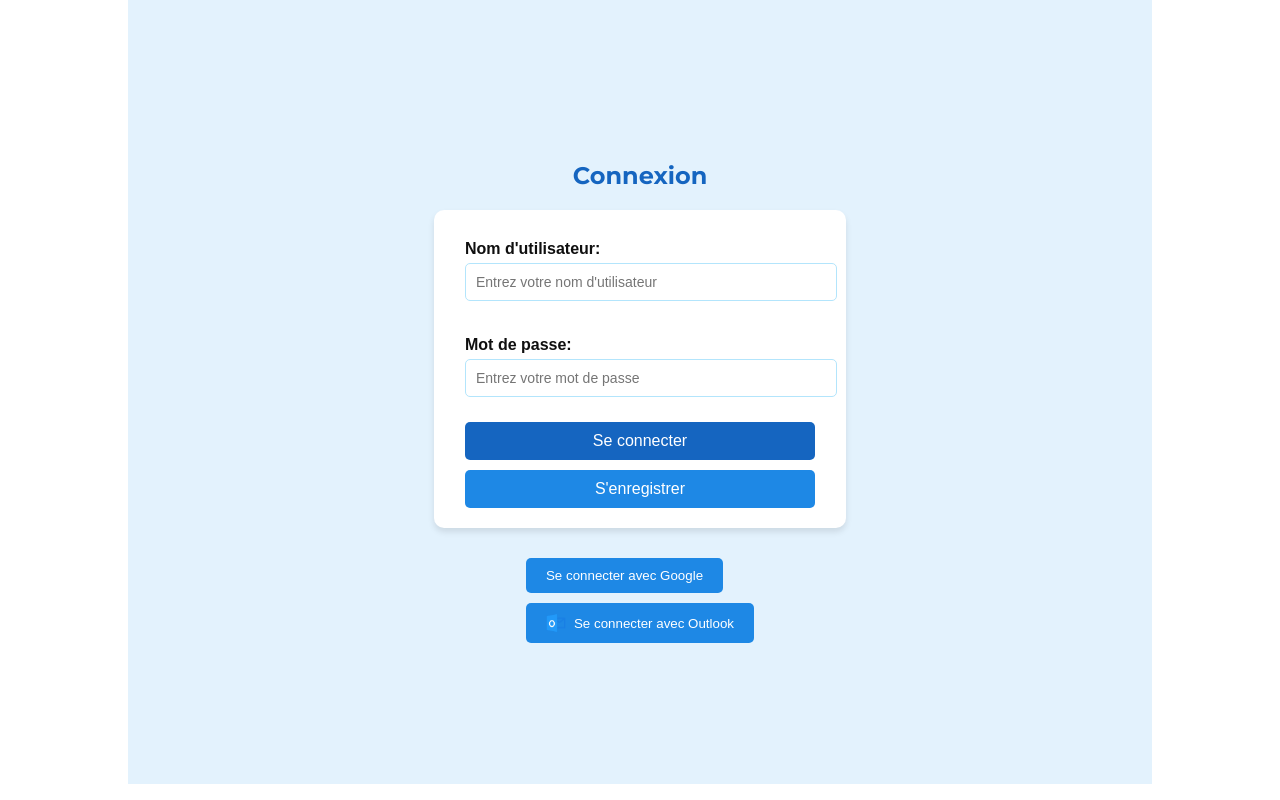
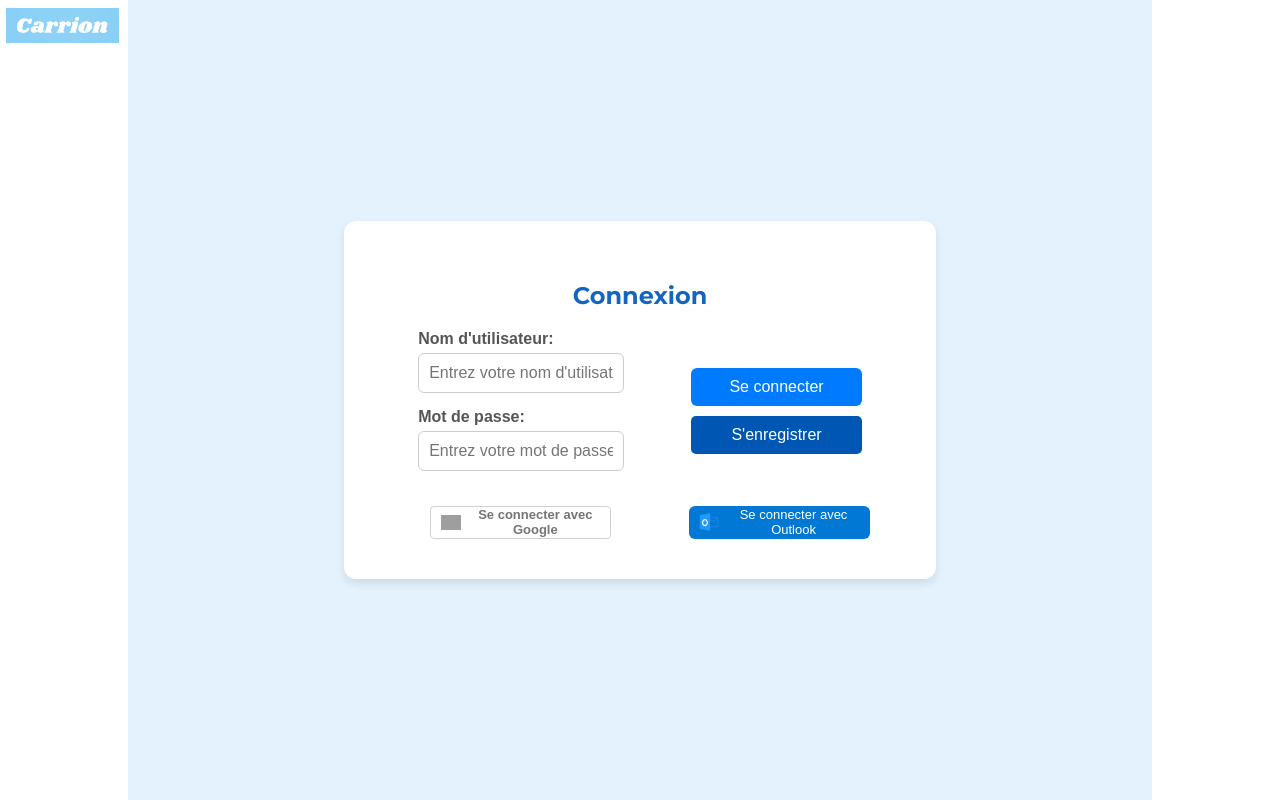
Before and after one commit to melk-hub/Carrion, a React (Create React App) app in the folder EIP/front_end/carrion/: page /login in a window 1280 px wide. Built offline with nearby package versions, Linux system fonts and the light colour scheme; no server answers; grey boxes are pictures that could not be loaded.

Commit message:
[FEAT]new design for login register

```diff
--- a/EIP/front_end/carrion/src/pages/GoogleLoginBtn.js
+++ b/EIP/front_end/carrion/src/pages/GoogleLoginBtn.js
@@ -1,5 +1,5 @@
 import React from 'react';
-// import { useNavigate } from 'react-router-dom';
+import "../styles/LoginPage.css";
 
 const GoogleLoginButton = () => {
     const GOOGLE_ID = process.env.REACT_APP_GOOGLE_CLIENT_ID;
@@ -12,8 +12,9 @@ const GoogleLoginButton = () => {
     };
 
     return (
-        <button onClick={handleGoogleLogin} style={{ display: 'flex', alignItems: 'center' }}>
-            Se connecter avec Google
+        <button className="google-login-button" onClick={handleGoogleLogin} style={{marginTop: "0", marginRight: "4em", marginLeft: "3.5em", height: "2.5em"}}>
+        <img src="https://developers.google.com/identity/images/g-logo.png" alt="Google Logo" />
+        Se connecter avec Google
         </button>
     );
 };
--- a/EIP/front_end/carrion/src/pages/Landing.js
+++ b/EIP/front_end/carrion/src/pages/Landing.js
@@ -52,10 +52,12 @@ function Landing() {
   return (
     <div>
       <header className="fixed-header">
-        <h1 className="logo"><img src={logo} alt="Carrion"/></h1>
-        <div className="header-buttons">
-          <button onClick={handleLoginClick} className="login-button">Se connecter</button>
-          <button onClick={handleRegisterToggle} className="register-button">S'inscrire</button>
+        <div className="logo"><img src={logo} alt="Carrion"/></div>
+        <div
+          className="header-buttons"
+          style={{ position: "absolute", right: "20px", top: "50%", transform: "translateY(-50%)" }} >
+            <button onClick={handleLoginClick} className="login-button">Se connecter</button>
+            <button onClick={handleRegisterToggle} className="register-button">S'inscrire</button>
         </div>
       </header>
 
@@ -84,10 +86,6 @@ function Landing() {
           <div className="service-card">
             <h3>Rappels et notifications personnalisés</h3>
             <p>Recevez des rappels automatiques pour vos candidatures en attente de réponse ou vos entretiens à venir. Restez organisé et proactif.</p>
-          </div>
-          <div className="service-card">
-            <h3>Espace documents professionels</h3>
-            <p>Centralisez et gérez tous vos documents importants, tels que CV, lettres de motivation, et portfolios. Accédez-y facilement à tout moment pour simplifier vos démarches</p>
           </div>
           <div className="service-card">
             <h3>Espace documents professionels</h3>
--- a/EIP/front_end/carrion/src/pages/Login.js
+++ b/EIP/front_end/carrion/src/pages/Login.js
@@ -5,6 +5,7 @@ import { useNavigate } from 'react-router-dom';
 import outlookIcon from '../assets/outlook-logo.png';
 import "../styles/LoginPage.css";
 import GoogleLoginButton from './GoogleLoginBtn';
+import logo from '../assets/carrion_logo.png';
 
 function Login({ setIsAuthenticated }) {
   const navigate = useNavigate();
@@ -53,12 +54,16 @@ function Login({ setIsAuthenticated }) {
   const handleRegisterRedirect = () => {
     navigate('/register');
   }
-
   return (
     <div className="login-page">
+      <img src={logo} className="logo-home" onClick={() => navigate("/")} />
+
+      <div className="login-container">
         <h2>Connexion</h2>
         <form onSubmit={handleLogin}>
-            <div>
+          <div className="form-content">
+            <div className="input-fields">
+              <div className="input-group">
                 <label>Nom d'utilisateur:</label>
                 <input
                   type="text"
@@ -66,10 +71,11 @@ function Login({ setIsAuthenticated }) {
                   value={credentials.identifier}
                   onChange={handleChange}
                   placeholder="Entrez votre nom d'utilisateur"
-                    //required
+                  required
                 />
               </div>
-            <div>
+
+              <div className="input-group">
                 <label>Mot de passe:</label>
                 <input
                   type="password"
@@ -77,21 +83,28 @@ function Login({ setIsAuthenticated }) {
                   value={credentials.password}
                   onChange={handleChange}
                   placeholder="Entrez votre mot de passe"
-                    //required
+                  required
                 />
               </div>
-            {errorMessage && <p style={{ color: 'red' }}>{errorMessage}</p>}
-            <button type="submit">Se connecter</button>
-            <button onClick={handleRegisterRedirect}>
+
+              {errorMessage && <p className="error-message">{errorMessage}</p>}
+            </div>
+
+              <div className="button-group">
+                <button type="submit" className="login-button">Se connecter</button>
+                <button onClick={handleRegisterRedirect} className="register-button">
                   S'enregistrer
                 </button>
-        </form>
-        <div>
-          <GoogleLoginButton></GoogleLoginButton>
-          <button onClick={handleLoginSuccess} style={{ display: 'flex', alignItems: 'center' }}>
-          <img src={outlookIcon} alt="Outlook" style={{ width: '20px', marginRight: '8px' }} />
+              </div>
+              </div>
+                <div className="social-login" style={{ display: "flex", justifyContent: "space-between", alignItems: "center", width: "100%"}}>
+                <GoogleLoginButton />
+                <button onClick={handleLoginSuccess} className="outlook-button" style={{marginTop: "0", marginRight: "2em", marginLeft: "2em", height: "2.5em"}} >
+                  <img src={outlookIcon} alt="Outlook" />
                   Se connecter avec Outlook
                 </button>
+              </div>
+        </form>
       </div>
     </div>
   );
--- a/EIP/front_end/carrion/src/pages/Register.js
+++ b/EIP/front_end/carrion/src/pages/Register.js
@@ -60,7 +60,7 @@ function Register({ setIsAuthenticated }) {
 
   return (
     <div className="register-page">
-      <img src={logo} className="logo" onClick={() => navigate("/dashboard")}/>
+      <img src={logo} className="logo-home" onClick={() => navigate("/")}/>
       <h2 className="register-title">S'enregistrer</h2>
       <div className="register-form">
         <div>
--- a/EIP/front_end/carrion/src/styles/Landing.css
+++ b/EIP/front_end/carrion/src/styles/Landing.css
@@ -1,7 +1,7 @@
 /* Header */
 .fixed-header {
 position: fixed;
-height: 5%;
+height: 7%;
 width: 80%;
 background-color: var(--secondary-color);
 box-shadow: 0 2px 4px var(--shadow-color);
@@ -12,16 +12,18 @@ align-items: center;
 }
 
 .logo img {
-width: 175px;
+width: 9em;
+margin: 0em 1.5em;
 }
 
 .header-buttons button {
-margin-right: 20px;
-padding: 5px 20px;
-font-size: 1.2rem;
-width: 150px;
-border: 0.5px solid var(--primary-color);
-border-radius: 20px;
+margin-bottom: 0.5em;
+margin-right: 1em;
+padding: 0.3em 1em;
+font-size: 1.2em;
+width: 10em;
+border: 0.1em solid var(--primary-color);
+border-radius: 1.5em;
 cursor: pointer;
 background-color: var(--secondary-color);
 }
@@ -115,16 +117,17 @@ justify-content: space-around;
 .service-card {
 position: relative;
 background-color: var(--primary-color);
-padding: 20px 20px;
+padding: 20px 40px;
 text-align: center;
 width: 14.5%;
 border-radius: 10px;
 box-shadow: 0 4px 6px var(--shadow-color);
+overflow: hidden;
 }
 
 .service-card h3 {
-margin: 20px 0 100px;
-font-size: 2rem;
+margin: 20px 0 20px;
+font-size: 1.5rem;
 font-weight: normal;
 }
 
--- a/EIP/front_end/carrion/src/styles/LoginPage.css
+++ b/EIP/front_end/carrion/src/styles/LoginPage.css
@@ -1,109 +1,163 @@
-.login-page {
-  background-color: #e3f2fd;
-  min-height: 98vh;
-  display: flex;
-  flex-direction: column;
-  justify-content: center;
-  align-items: center;
-  font-family: Arial, sans-serif;
-}
 
 .login-page h2 {
   color: #1565c0;
   margin-bottom: 20px;
 }
 
-form {
-  background-color: #ffffff;
-  padding: 3%;
-  padding-top: 1%;
-  padding-bottom: 2%;
-  border-radius: 10px;
-  box-shadow: 0 4px 6px rgba(0, 0, 0, 0.1);
-  width: 100%;
-  max-width: 350px;
-  overflow: hidden;
+.logo-home {
+  position: absolute;
+  top: 1%;
+  left: 0.5%;
+  width: 8.8%;
 }
 
-form label {
-  color: #0f0f0f;
-  font-weight: bold;
-  display: block;
-  margin-bottom: 5px;
+.login-page {
+  display: flex;
+  flex-direction: column;
+  align-items: center;
+  justify-content: center;
+  height: 100vh;
+  background-color: #e3f2fd;
+  font-family: Arial, sans-serif;
 }
 
-form input {
+.login-container {
+  background: white;
+  padding: 40px;
+  border-radius: 12px;
+  box-shadow: 0px 4px 10px rgba(0, 0, 0, 0.1);
+  text-align: center;
+  width: 50%;
+}
+
+.form-content {
+  display: flex;
+  justify-content: space-between;
+  align-items: flex-start;
+}
+
+.input-fields {
+  flex: 1;
+  text-align: left;
+}
+
+.input-group {
+  margin-bottom: 15px;
+  width: 60%;
+  margin-left: 10%;
+}
+
+.input-group label {
+  display: block;
+  font-weight: bold;
+  margin-bottom: 5px;
+  color: #555;
+}
+
+.input-group input {
+  width: 90%;
+  padding: 10px;
+  border: 1px solid #ccc;
+  border-radius: 6px;
+  font-size: 1rem;
+  outline: none;
+}
+
+.input-group input:focus {
+  border-color: #007bff;
+  box-shadow: 0px 0px 5px rgba(0, 123, 255, 0.2);
+}
+
+/* Messages d'erreur */
+.error-message {
+  color: red;
+  font-size: 0.9rem;
+}
+
+/* Boutons à droite */
+.button-group {
+  flex: 0.5;
+  display: flex;
+  flex-direction: column;
+  align-items: flex-end;
+  width: 100%;
+  margin-top: 3.7%;
+}
+
+button {
   width: 100%;
   padding: 10px;
-  margin-bottom: 15px;
-  border: 1px solid #b3e5fc;
-  border-radius: 5px;
-  font-size: 14px;
+  border: none;
+  border-radius: 6px;
+  font-size: 1rem;
+  cursor: pointer;
+  margin-top: 10px;
+  margin-right: 20%;
+  width: 100%;
 }
 
-form button {
-  width: 100%;
-  padding: 10px;
-  margin-top: 10px;
-  border: none;
-  border-radius: 5px;
-  font-size: 16px;
-  cursor: pointer;
+.login-button {
+  background-color: #007bff;
+  color: white;
+  margin-top: 1.15em;
 }
 
-form button[type="submit"] {
-  background-color: #1565c0;
+.login-button:hover {
+  background-color: #0056b3;
+}
+
+.register-button {
+  background-color: #0056b3;
   color: white;
 }
 
-form button[type="submit"]:hover {
-  background-color: #0d47a1;
+.register-button:hover {
+  background-color: #5a6268;
 }
 
-form button[type="button"] {
-  background-color: #42a5f5;
-  color: white;
+.social-login {
+  margin-top: 20px;
+  text-align: right;
+  margin-right: 20%;
+  width: 100%;
 }
 
-form button[type="button"]:hover {
-  background-color: #1e88e5;
-}
-
-form p {
-  color: red;
-  font-size: 14px;
-}
-
-.login-page div {
-  margin-top: 20px;
-}
-
-.login-page button {
+.outlook-button {
   display: flex;
   align-items: center;
   justify-content: center;
-  background-color: #1e88e5;
+  background-color: #0078d4;
   color: white;
-  padding: 10px 20px;
-  border: none;
-  border-radius: 5px;
-  cursor: pointer;
-  margin-top: 10px;
+  padding: 10px;
+  font-size: 13px;
+  width: 50%;
 }
 
-.login-page button:hover {
-  background-color: #1565c0;
+.outlook-button img {
+  width: 20px;
+  margin-right: 8px;
 }
 
-.login-page button img {
+.outlook-button:hover {
+  background-color: #005ea6;
+}
+
+.google-login-button {
+  display: flex;
+  align-items: center;
+  justify-content: center;
+  background-color: white;
+  border: 1px solid #d1d1d1;
+  border-radius: 4px;
+  padding: 10px;
+  font-size: 13px;
+  font-weight: bold;
+  cursor: pointer;
+  color: #757575;
+  width: 50%;
+}
+
+.google-login-button img {
   width: 20px;
   margin-right: 10px;
 }
-
-.logo {
-  position: absolute;
-  top: 9px;
-  left: 9px;
-  width: 158px;
-  height: 50px;
-}
--- a/EIP/front_end/carrion/src/styles/Register.css
+++ b/EIP/front_end/carrion/src/styles/Register.css
@@ -59,10 +59,9 @@
   color: white;
 }
 
-.logo {
+.logo-home {
   position: absolute;
-  top: 9px;
-  left: 9px;
-  width: 158px;
-  height: 50px;
+  top: 1%;
+  left: 0.5%;
+  width: 8.8%;
 }
```
Lines whose indentation alone changed are shown as unchanged.
